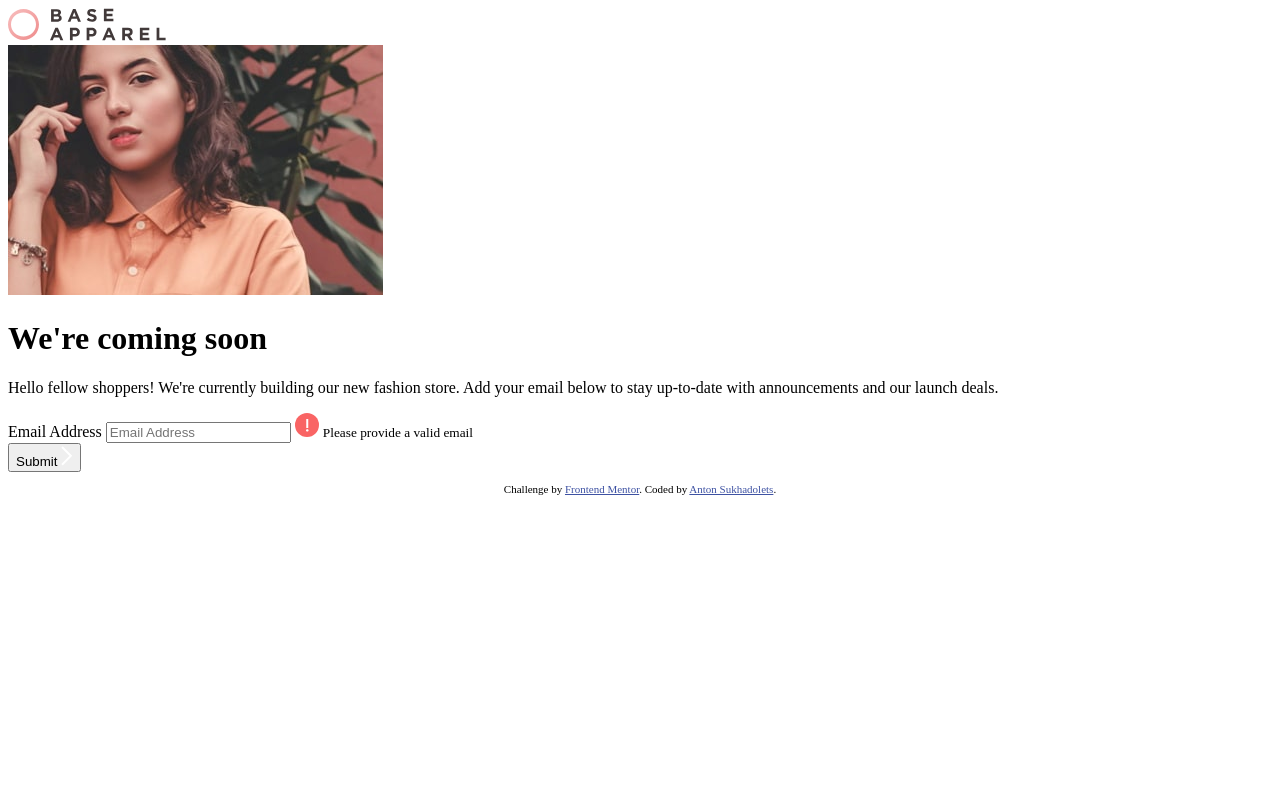
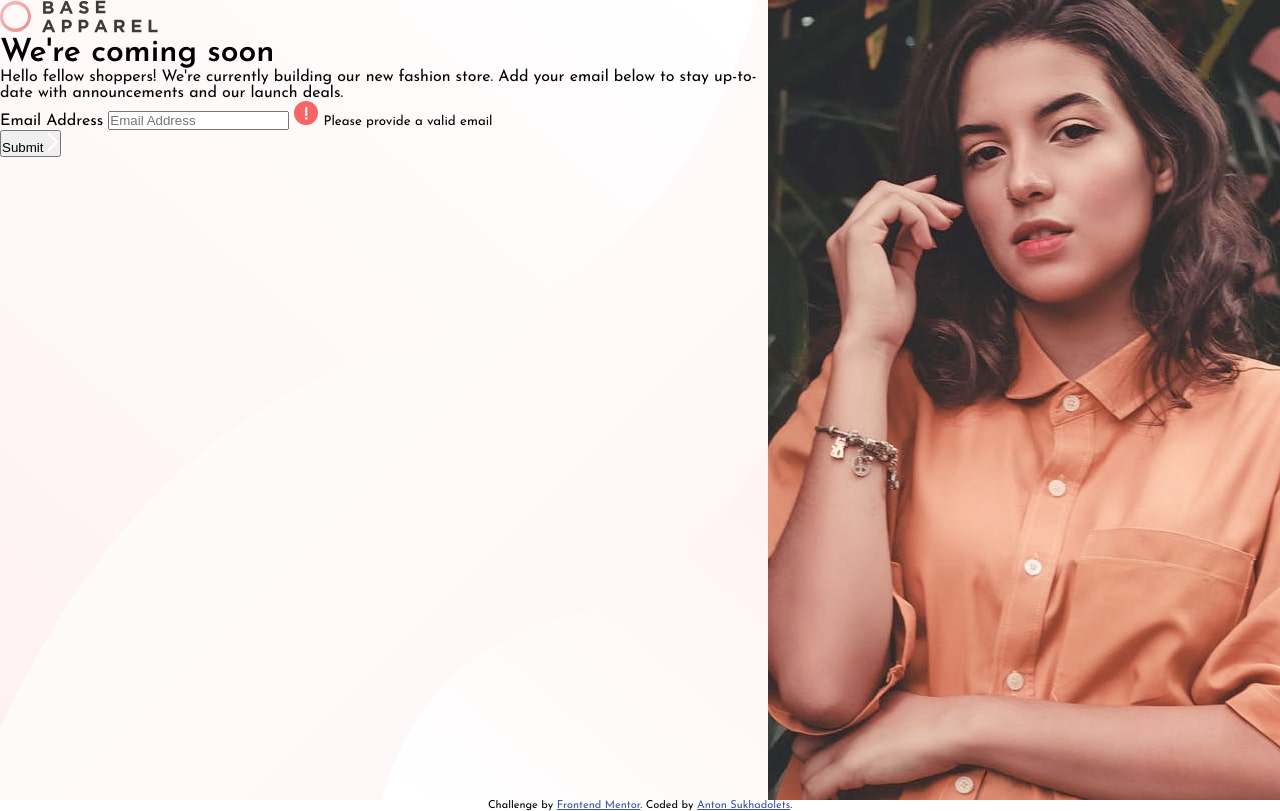
Before and after one commit to SuhodolecA/base-apparel-coming-soon, a plain HTML site: page index.html in a window 1280 px wide. Drawn offline with Linux system fonts and the light colour scheme.

Commit message:
refactor: refactor html markup and add basic styles

```diff
--- a/index.html
+++ b/index.html
@@ -28,31 +28,31 @@
 
   <div class="wrapper">
     <div class="wrapper-content">
-        <header class="wrapper-header">
-          <img src="/images/logo.svg" class="wrapper-header__logo" alt="logo image" />
+        <header class="wrapper-content-header">
+          <img src="/images/logo.svg" class="wrapper-content-header__logo" alt="logo image" />
         </header>
-        <img src="/images/hero-mobile.jpg" alt="poster" class="wrapper-hero-mobile" />
-        <main class="wrapper-main">
-          <h1 class="wrapper-main__tittle">
+        <img src="/images/hero-mobile.jpg" alt="poster" class="wrapper-content-hero-mobile" />
+        <main class="wrapper-content-main">
+          <h1 class="wrapper-content-main__tittle">
             <span class="main-word">We're</span>
             coming soon
           </h1>
-          <p class="wrapper-main__text">
+          <p class="wrapper-content-main__text">
             Hello fellow shoppers! We're currently building our new fashion store.
             Add your email below to stay up-to-date with announcements and our launch deals.
           </p>
-          <form action="/" method="GET" class="wrapper-main__form">
-          <div class="wrapper-main__form-input">
+          <form action="/" method="GET" class="wrapper-content-main__form">
+          <div class="wrapper-content-main__form-input">
             <label for="email">
               Email Address
-              <input type="email" name="email" placeholder="Email Address" id="email" class="wrapper-main__form-input-email">
+              <input type="email" name="email" placeholder="Email Address" id="email" class="wrapper-content-main__form-input-email">
               <img src="/images/icon-error.svg" alt="error icon" class="error-icon">
               <small class="error-message">Please provide a valid email</small>
             </label>
           </div>
-          <button type="submit" class="wrapper-main__form-button">
+          <button type="submit" class="wrapper-content-main__form-button">
             Submit
-            <img src="/images/icon-arrow.svg" alt="arrow icon" class="wrapper-main__form-button-icon">
+            <img src="/images/icon-arrow.svg" alt="arrow icon" class="wrapper-content-main__form-button-icon">
           </button>
           </form>
         </main>
--- a/styles/style.scss
+++ b/styles/style.scss
@@ -0,0 +1,59 @@
+@import url('https://fonts.googleapis.com/css2?family=Josefin+Sans:wght@300;400;600&display=swap');
+
+// === variables ===
+$desaturated-red: hsl(0, 36%, 70%);
+$sof-red: hsl(0, 93%, 68%);
+$dark-grayish-red: hsl(0, 6%, 24%);
+$base-gradient-color: linear-gradient(135deg, hsl(0, 80%, 86%), hsl(0, 74%, 74%));
+$secondary-gradient-color: linear-gradient( 135deg, hsl(0, 0%, 100%), hsl(0, 100%, 98%));
+$primary-font-size: 1.6rem;
+// === / variables ===
+
+
+// ===common styles ===
+:root {
+    box-sizing: border-box;
+    font-size: 10px;
+}
+
+*,
+::before,
+::after {
+    box-sizing: inherit;
+    margin: 0;
+    padding: 0;
+}
+
+body {
+    font-family: 'Josefin Sans', sans-serif;
+    font-size: $primary-font-size;
+}
+// === / common styles ===
+
+.wrapper {
+    display: flex;
+    min-height: 100vh;
+    &-content {
+        flex-basis: 60%;
+        background: url('/images/bg-pattern-desktop.svg') no-repeat 50% 50%, $secondary-gradient-color;
+        background-size: cover;
+        position: relative;
+        &-header {
+            &__logo{}
+        }
+
+        &-hero-mobile {
+            display: none;
+        }
+
+        &-main {
+            &__title {}
+            &__text {}
+            &__form {}
+        }
+    }
+    &-poster {
+        flex-basis: 40%;
+        background: url('/images/hero-desktop.jpg');
+    }
+}
```
Also changed, not shown: styles/style.css, 1 other file.
